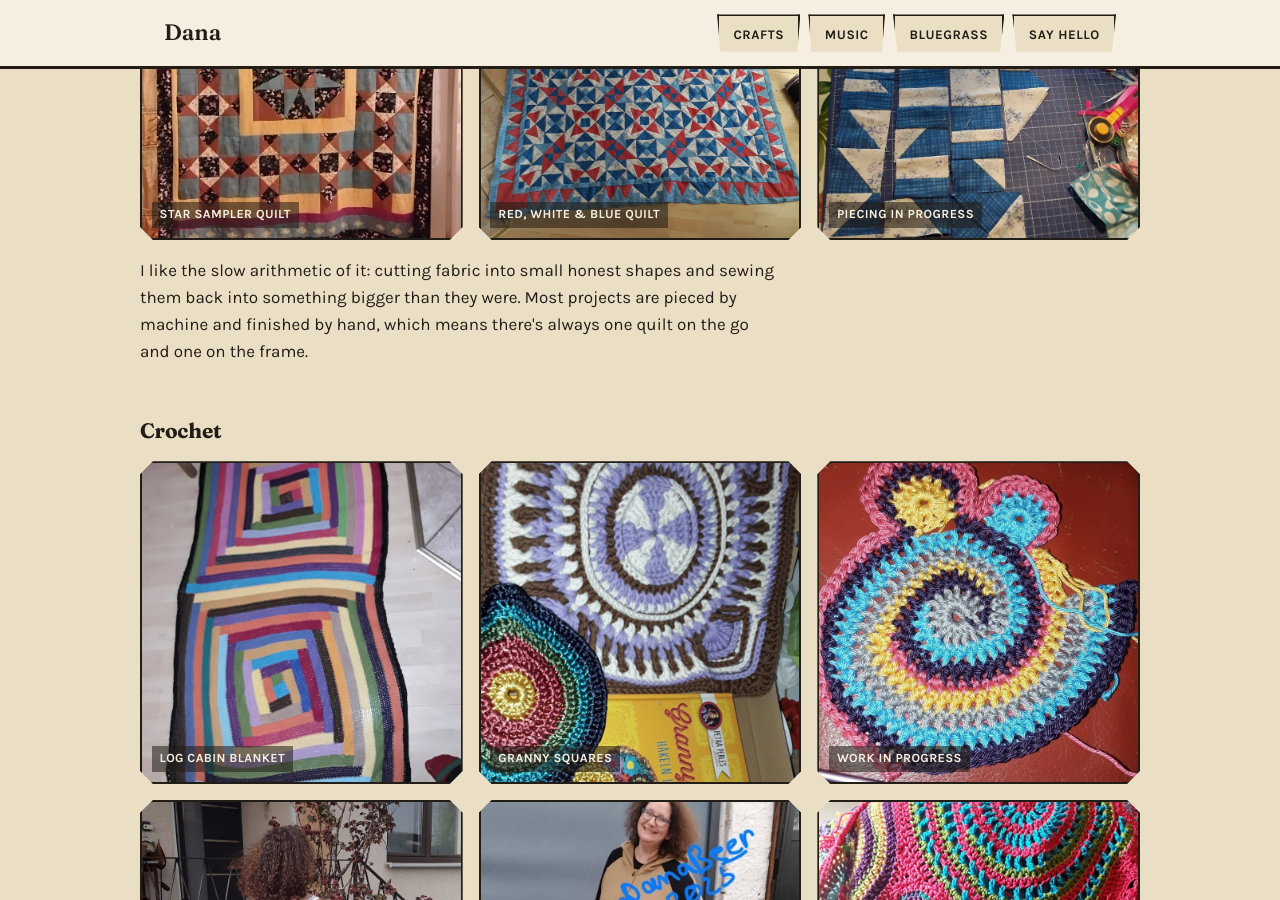
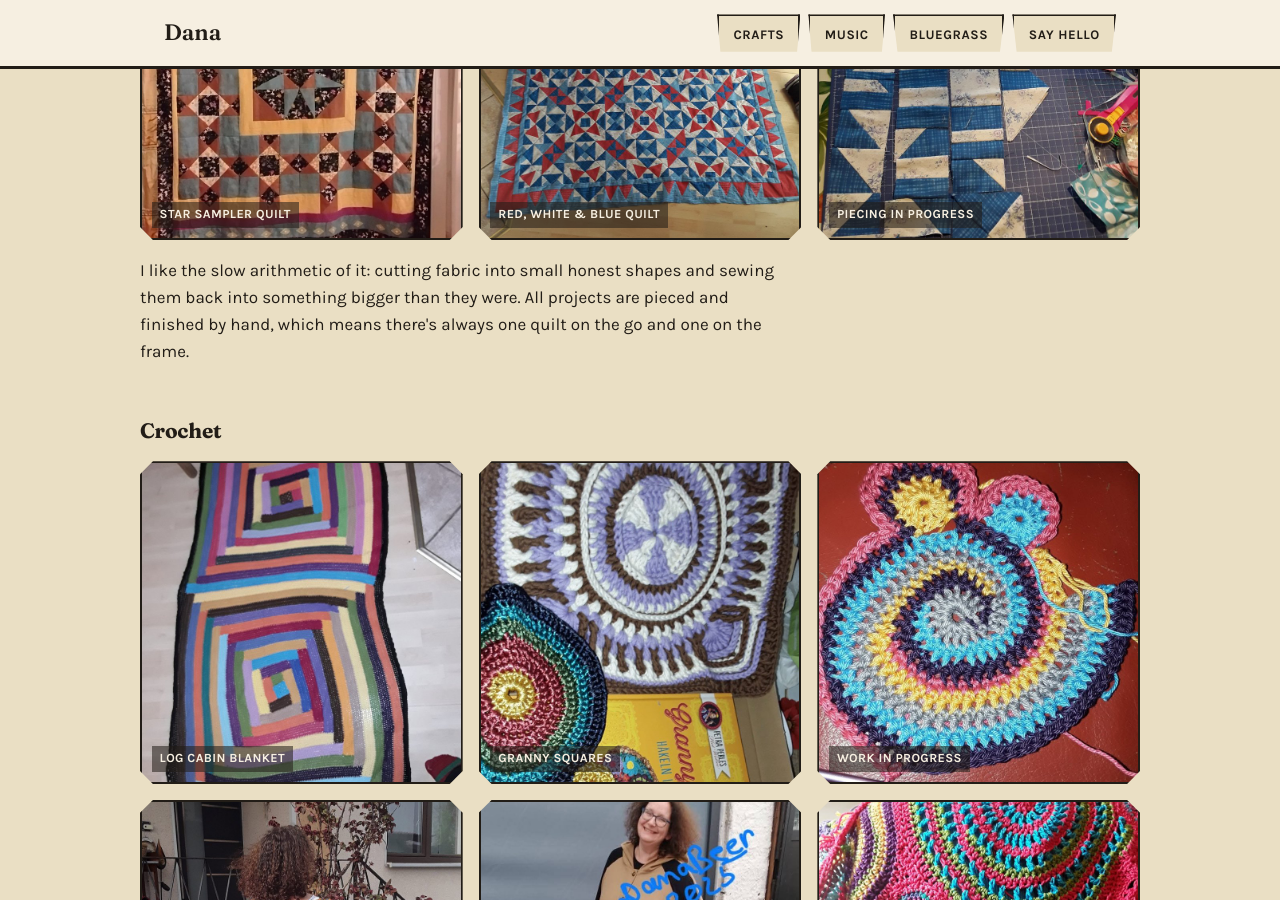
Before and after one commit to kengray/kengray.github.io, a Jekyll site: the page built from dana/index.md, in a window 1280 px wide and 900 px high, scrolled down 1157 px. Built offline with Jekyll 4.4.1, drawn with Linux system fonts in a browser that asks for light colours.

Commit message:
Update Pages “dana”

```diff
--- a/dana/index.md
+++ b/dana/index.md
@@ -1,118 +1,109 @@
 ---
+tagline: piecing quilts, knitting rows, picking tunes
+intro: 'Quilter, crocheter, weaver, occasional spinner, and one half of the harmonies in Sweet Lies and Lullabies. Most of what I make starts the same way: a good pattern, a bit of patience, and someone nearby playing a banjo.'
+bio_photo: /dana/images/ken-dana.jpg
+bio_caption: Dana & Ken
+craft_groups:
+  - name: Quilting
+    text: "I like the slow arithmetic of it: cutting fabric into small honest shapes and sewing them back into something bigger than they were. All projects are pieced and finished by hand, which means there's always one quilt on the go and one on the frame."
+    patches:
+      - image: /dana/images/crafts/quilt-star.jpg
+        caption: Star sampler quilt
+      - image: /dana/images/crafts/quilt-rwb.jpg
+        caption: Red, white & blue quilt
+      - image: /dana/images/crafts/quilt-piecing.jpg
+        caption: Piecing in progress
+  - name: Crochet
+    text: 'The most portable of the lot - a hook, a ball of yarn, and a granny square grows anywhere: festival fields included. Replace this paragraph with your own take on what draws you to it.'
+    patches:
+      - image: /dana/images/crafts/crochet-logcabin.jpg
+        caption: Log cabin blanket
+      - image: /dana/images/crafts/crochet-squares.jpg
+        caption: Granny squares
+      - image: /dana/images/crafts/crochet-wip.jpg
+        caption: Work in progress
+      - image: /dana/images/crafts/crochet-vest.jpg
+        caption: Freeform crochet vest
+      - image: /dana/images/crafts/crochet-cape-worn.jpg
+        caption: Freeform cape
+      - image: /dana/images/crafts/crochet-cape-detail.jpg
+        caption: Cape detail
+      - image: /dana/images/crafts/crochet-blanket-cat.jpg
+        caption: Blanket, with supervisor
+  - name: Weaving
+    text: Slower again, and unforgiving of mistakes - every thread's committed the moment it's warped onto the loom. Replace this paragraph with the story behind your loom, or your favourite finished piece.
+    patches:
+      - image: /dana/images/crafts/weaving-scarf.jpg
+        caption: Woven tartan scarf
+      - image: /dana/images/crafts/weaving-loom.jpg
+        caption: On the loom
+  - name: Spinning
+    text: Where the yarn starts, before any of the above. Replace this paragraph with what you spin, and what it tends to become.
+    patches:
+      - image: /dana/images/crafts/spinning-wheel.jpg
+        caption: The spinning wheel
+      - image: /dana/images/crafts/spinning-stash.jpg
+        caption: Yarn & fibre stash
+side_projects:
+  - image: /dana/images/crafts/violin.jpg
+    alt: Decoupaged violin, decorated with a floral pattern
+    text: Not every project fits neatly into quilting, crochet or weaving - this decoupaged violin is proof. Replace this with the story of how it came about.
+  - image: /dana/images/crafts/rainbow-bench.jpg
+    alt: Hand-painted rainbow trim on a garden bench
+    text: Furniture gets the same treatment eventually. This bench's trim was hand-painted, stripe by stripe - replace this with the story behind it.
+band_name: Sweet Lies and Lullabies
+band_logo: /dana/images/sweet-lies-logo.png
+band_sub: close harmonies, old tunes, the odd fib
+band_photo: /dana/images/band-photo.jpg
+band_text: Double bass, mandolin, guitar and blues harp carry the sound - American roots music, played and sung the way it's meant to be. Dana's own songs sit alongside folk, bluegrass, old-time and country numbers, with harmonies and acoustic instruments telling stories about love, betrayal, life and death.
+lineup:
+  - name: Dana Beer
+    role: voice, guitar, mandolin
+  - name: Ken Gray
+    role: voice, guitar
+  - name: Sigi Czerner
+    role: blues harp, tin whistle
+  - name: Alma Honal
+    role: voice, bass
+listen_note: Drop in a Bandcamp, Spotify or YouTube embed here once one's live.
+shows_upcoming_note: Add dates as they're booked, e.g. "12 Sept - The Fiddler's Rest, Edinburgh".
+shows_past:
+  - when: Jun-Dec 2025
+    what: Bar Alisa, Geisenfeld (Unplugged Sessions 1-7, monthly)
+  - when: 11 Nov 2025
+    what: Neue Welt, Ingolstadt
+press_text: Featured in the Mittelbayerische's write-up of Langquaid's Offene Bühne (15 January 2026), which singled the trio out among the evening's highlights for their close harmonies, original songs and warm country-folk sound.
+other_projects_text: Dana and Ken also play Irish and Bavarian pub songs with Bavarian Celtics, alongside Tschak and Christian - a different band, a different sound, same enthusiasm for a good singalong.
+other_projects_image: /dana/images/bavarian-celtics-poster.jpg
+bluegrass_text_1: I came to bluegrass sideways, through a fiddle tune I couldn't get out of my head and a festival field I didn't want to leave. Every summer now includes a stretch of proper picking, borrowed chairs, and songs that are older than anyone playing them.
+bluegrass_quote: '"Three chords and the truth, mostly. Occasionally a fourth chord, if someone''s feeling ambitious."'
+bluegrass_text_2: This is the spot to add your own festival photos, favourite bands you've seen, or a short account of the trips that got you here.
+contact_intro: Commissions, gig enquiries, or just to talk fabric and fiddle tunes.
+social_links:
+  - label: Email
+    url: mailto:dana@example.com
+  - label: Instagram
+    url: '#'
+  - label: Bandcamp
+    url: '#'
+other_projects_alt: Bavarian Celtics gig poster, 17 December 2022
+blue_stage_photos:
+  - caption: The stage itself
+    image: /dana/images/blue-stage.jpg
+  - caption: The house sign
+    image: /dana/images/blue-stage-sign.jpg
+  - caption: Dana, stage side
+    image: /dana/images/blue-stage-dana-bass.jpg
+alisa_caption: Live at Alisa, Geisenfeld.
+alisa_photo_alt: Ken and Dana performing live at Alisa, Geisenfeld
+alisa_photo: /dana/images/alisa-performance.jpg
 layout: dana
 permalink: /dana/
-tagline: "piecing quilts, knitting rows, picking tunes"
-intro: "Quilter, crocheter, weaver, occasional spinner, and one half of the harmonies in Sweet Lies and Lullabies. Most of what I make starts the same way: a good pattern, a bit of patience, and someone nearby playing a banjo."
-bio_photo: /dana/images/ken-dana.jpg
-bio_caption: "Dana & Ken"
+band_photo_alt: Dana, Sigi and Ken with Sigi's 1950s car
+jam_session_photo: /dana/images/jam-session.jpg
+jam_session_caption: Where most of this actually gets rehearsed - built and decorated by hand, right down to the paintwork.
+---
 
-craft_groups:
-  - name: Quilting
-    text: "I like the slow arithmetic of it: cutting fabric into small honest shapes and sewing them back into something bigger than they were. Most projects are pieced by machine and finished by hand, which means there's always one quilt on the go and one on the frame."
-    patches:
-      - image: /dana/images/crafts/quilt-star.jpg
-        caption: "Star sampler quilt"
-      - image: /dana/images/crafts/quilt-rwb.jpg
-        caption: "Red, white & blue quilt"
-      - image: /dana/images/crafts/quilt-piecing.jpg
-        caption: "Piecing in progress"
-  - name: Crochet
-    text: "The most portable of the lot - a hook, a ball of yarn, and a granny square grows anywhere: festival fields included. Replace this paragraph with your own take on what draws you to it."
-    patches:
-      - image: /dana/images/crafts/crochet-logcabin.jpg
-        caption: "Log cabin blanket"
-      - image: /dana/images/crafts/crochet-squares.jpg
-        caption: "Granny squares"
-      - image: /dana/images/crafts/crochet-wip.jpg
-        caption: "Work in progress"
-      - image: /dana/images/crafts/crochet-vest.jpg
-        caption: "Freeform crochet vest"
-      - image: /dana/images/crafts/crochet-cape-worn.jpg
-        caption: "Freeform cape"
-      - image: /dana/images/crafts/crochet-cape-detail.jpg
-        caption: "Cape detail"
-      - image: /dana/images/crafts/crochet-blanket-cat.jpg
-        caption: "Blanket, with supervisor"
-  - name: Weaving
-    text: "Slower again, and unforgiving of mistakes - every thread's committed the moment it's warped onto the loom. Replace this paragraph with the story behind your loom, or your favourite finished piece."
-    patches:
-      - image: /dana/images/crafts/weaving-scarf.jpg
-        caption: "Woven tartan scarf"
-      - image: /dana/images/crafts/weaving-loom.jpg
-        caption: "On the loom"
-  - name: Spinning
-    text: "Where the yarn starts, before any of the above. Replace this paragraph with what you spin, and what it tends to become."
-    patches:
-      - image: /dana/images/crafts/spinning-wheel.jpg
-        caption: "The spinning wheel"
-      - image: /dana/images/crafts/spinning-stash.jpg
-        caption: "Yarn & fibre stash"
-
-side_projects:
-  - image: /dana/images/crafts/violin.jpg
-    alt: "Decoupaged violin, decorated with a floral pattern"
-    text: "Not every project fits neatly into quilting, crochet or weaving - this decoupaged violin is proof. Replace this with the story of how it came about."
-  - image: /dana/images/crafts/rainbow-bench.jpg
-    alt: "Hand-painted rainbow trim on a garden bench"
-    text: "Furniture gets the same treatment eventually. This bench's trim was hand-painted, stripe by stripe - replace this with the story behind it."
-
-band_name: "Sweet Lies and Lullabies"
-band_logo: /dana/images/sweet-lies-logo.png
-band_sub: "close harmonies, old tunes, the odd fib"
-band_photo: /dana/images/band-photo.jpg
-band_photo_alt: "Dana, Sigi and Ken with Sigi's 1950s car"
-alisa_photo: /dana/images/alisa-performance.jpg
-alisa_photo_alt: "Ken and Dana performing live at Alisa, Geisenfeld"
-alisa_caption: "Live at Alisa, Geisenfeld."
-
-blue_stage_photos:
-  - image: /dana/images/blue-stage.jpg
-    caption: "The stage itself"
-  - image: /dana/images/blue-stage-sign.jpg
-    caption: "The house sign"
-  - image: /dana/images/blue-stage-dana-bass.jpg
-    caption: "Dana, stage side"
-jam_session_photo: /dana/images/jam-session.jpg
-jam_session_caption: "Where most of this actually gets rehearsed - built and decorated by hand, right down to the paintwork."
-
-band_text: "Double bass, mandolin, guitar and blues harp carry the sound - American roots music, played and sung the way it's meant to be. Dana's own songs sit alongside folk, bluegrass, old-time and country numbers, with harmonies and acoustic instruments telling stories about love, betrayal, life and death."
-
-lineup:
-  - name: Dana Beer
-    role: "voice, guitar, mandolin"
-  - name: Ken Gray
-    role: "voice, guitar"
-  - name: Sigi Czerner
-    role: "blues harp, tin whistle"
-  - name: Alma Honal
-    role: "voice, bass"
-
-listen_note: "Drop in a Bandcamp, Spotify or YouTube embed here once one's live."
-shows_upcoming_note: "Add dates as they're booked, e.g. \"12 Sept - The Fiddler's Rest, Edinburgh\"."
-shows_past:
-  - when: "Jun-Dec 2025"
-    what: "Bar Alisa, Geisenfeld (Unplugged Sessions 1-7, monthly)"
-  - when: "11 Nov 2025"
-    what: "Neue Welt, Ingolstadt"
-press_text: "Featured in the Mittelbayerische's write-up of Langquaid's Offene Bühne (15 January 2026), which singled the trio out among the evening's highlights for their close harmonies, original songs and warm country-folk sound."
-
-other_projects_text: "Dana and Ken also play Irish and Bavarian pub songs with Bavarian Celtics, alongside Tschak and Christian - a different band, a different sound, same enthusiasm for a good singalong."
-other_projects_image: /dana/images/bavarian-celtics-poster.jpg
-other_projects_alt: "Bavarian Celtics gig poster, 17 December 2022"
-
-bluegrass_text_1: "I came to bluegrass sideways, through a fiddle tune I couldn't get out of my head and a festival field I didn't want to leave. Every summer now includes a stretch of proper picking, borrowed chairs, and songs that are older than anyone playing them."
-bluegrass_quote: "\"Three chords and the truth, mostly. Occasionally a fourth chord, if someone's feeling ambitious.\""
-bluegrass_text_2: "This is the spot to add your own festival photos, favourite bands you've seen, or a short account of the trips that got you here."
-
-contact_intro: "Commissions, gig enquiries, or just to talk fabric and fiddle tunes."
-social_links:
-  - label: Email
-    url: "mailto:dana@example.com"
-  - label: Instagram
-    url: "#"
-  - label: Bandcamp
-    url: "#"
----
 <section class="hero">
   <span class="tagline">{{ page.tagline }}</span>
   <h1>Dana</h1>
```
